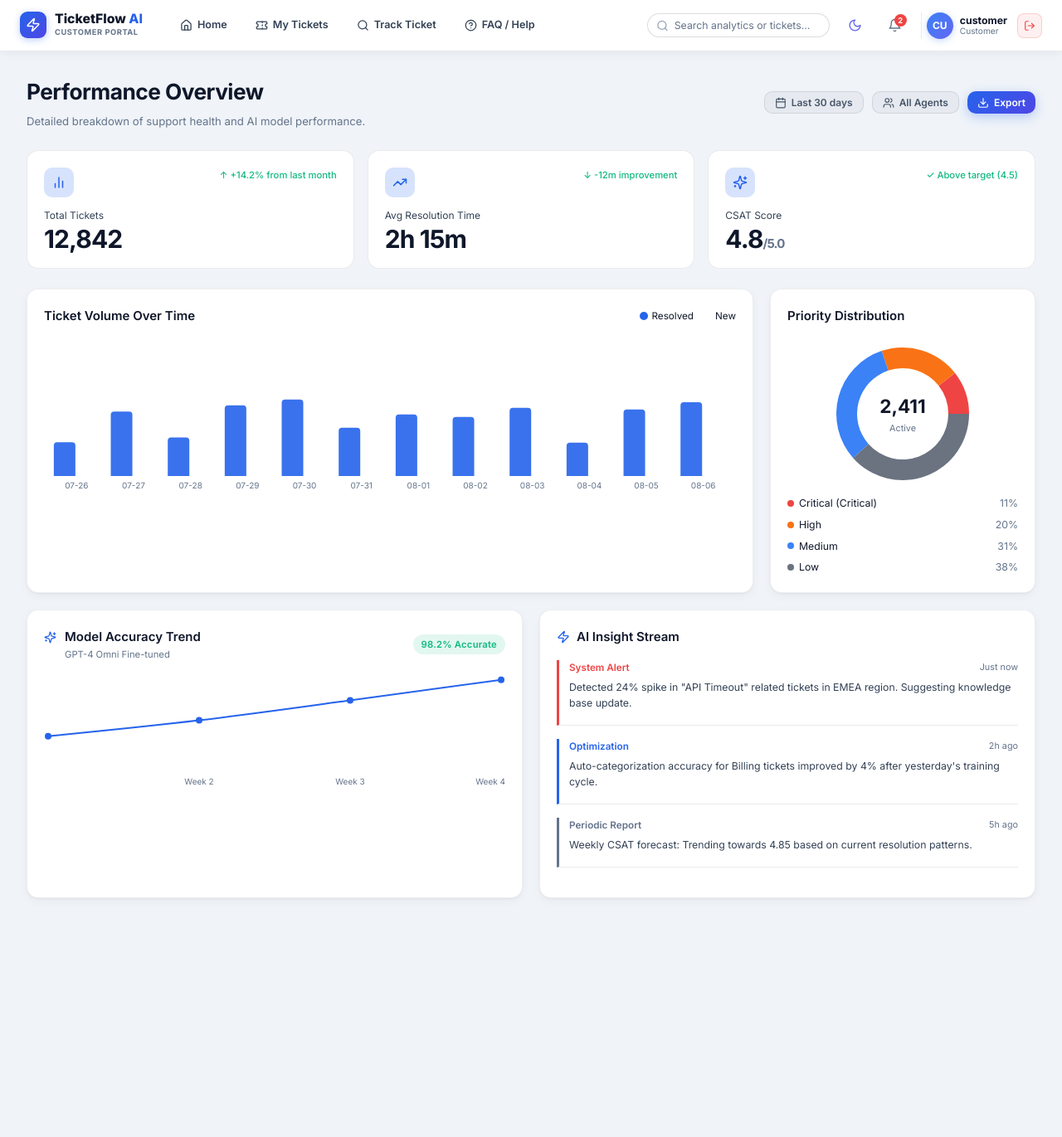
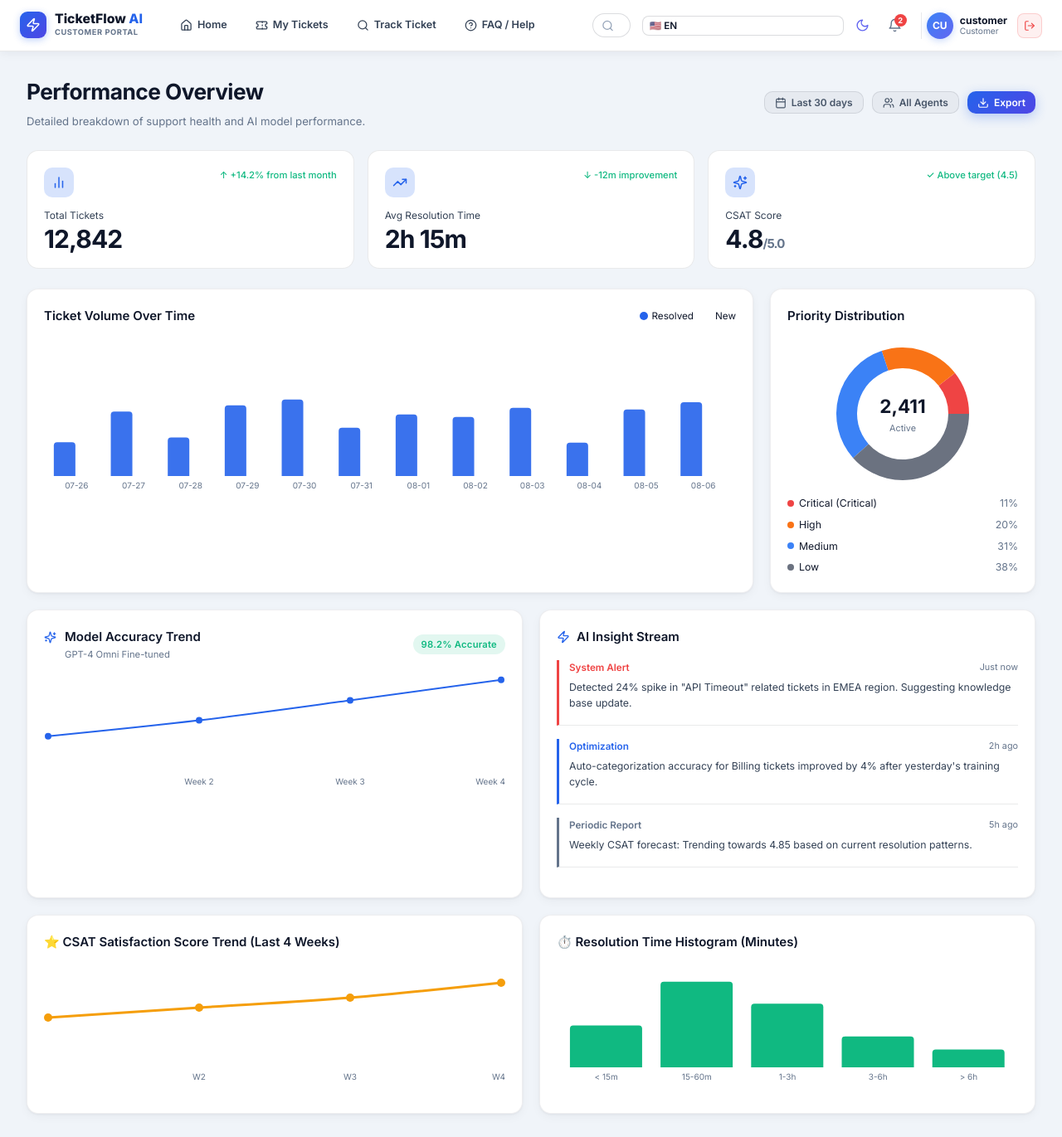
Before and after one commit to Deepakvk07/ticket-prioritization-system, a React (Vite) app in the folder frontend/: page /analytics in a window 1280 px wide. Shown: the whole page at 83% size. Before the commit the page ends 1111 px from the top, so only its background shows below. Built offline with nearby package versions, Linux system fonts and the light colour scheme.

Commit message:
feat: add 1-click multi-language switcher, FAQ AI instant answer engine, and CSAT trend/resolution time histogram analytics

```diff
--- a/frontend/src/components/Topbar.jsx
+++ b/frontend/src/components/Topbar.jsx
@@ -167,6 +167,27 @@ export default function Topbar({ user, placeholder = 'Search tickets, agents, or
           />
         </div>
 
+        {/* Language Selector Dropdown */}
+        <select
+          className="form-select"
+          value={localStorage.getItem('tf_lang') || 'en'}
+          onChange={e => {
+            localStorage.setItem('tf_lang', e.target.value)
+            window.dispatchEvent(new Event('languageChange'))
+          }}
+          style={{
+            fontSize: '0.78rem', padding: '4px 8px', borderRadius: 8,
+            border: '1px solid var(--border)', background: 'var(--bg-input)',
+            color: 'var(--text-primary)', fontWeight: 600, cursor: 'pointer'
+          }}
+        >
+          <option value="en">🇺🇸 EN</option>
+          <option value="es">🇪🇸 ES</option>
+          <option value="fr">🇫🇷 FR</option>
+          <option value="de">🇩🇪 DE</option>
+          <option value="hi">🇮🇳 HI</option>
+        </select>
+
         {/* Dark/Light Mode Toggle */}
         <button
           className="icon-btn"
--- a/frontend/src/pages/Analytics.jsx
+++ b/frontend/src/pages/Analytics.jsx
@@ -213,6 +213,52 @@ export default function Analytics({ user }) {
               ))}
             </div>
           </div>
+
+          {/* Charts Row 3 — CSAT Trend & Resolution Histogram */}
+          <div style={{ display: 'grid', gridTemplateColumns: '1fr 1fr', gap: 20, marginTop: 20 }}>
+            {/* CSAT Trend Graph */}
+            <div className="card">
+              <div className="section-title" style={{ marginBottom: 14 }}>
+                ⭐ CSAT Satisfaction Score Trend (Last 4 Weeks)
+              </div>
+              <ResponsiveContainer width="100%" height={160}>
+                <LineChart data={[
+                  { week: 'W1', csat: 4.5 },
+                  { week: 'W2', csat: 4.6 },
+                  { week: 'W3', csat: 4.7 },
+                  { week: 'W4', csat: 4.85 },
+                ]}>
+                  <CartesianGrid stroke="rgba(255,255,255,0.04)" vertical={false} />
+                  <XAxis dataKey="week" axisLine={false} tickLine={false} tick={{ fontSize: 10, fill: 'var(--text-muted)' }} />
+                  <YAxis domain={[4.0, 5.0]} hide />
+                  <Tooltip content={<CustomTooltip />} />
+                  <Line type="monotone" dataKey="csat" name="CSAT Rating" stroke="#f59e0b"
+                    strokeWidth={3} dot={{ fill: '#f59e0b', strokeWidth: 0, r: 5 }} />
+                </LineChart>
+              </ResponsiveContainer>
+            </div>
+
+            {/* Resolution Time Histogram */}
+            <div className="card">
+              <div className="section-title" style={{ marginBottom: 14 }}>
+                ⏱️ Resolution Time Histogram (Minutes)
+              </div>
+              <ResponsiveContainer width="100%" height={160}>
+                <BarChart data={[
+                  { range: '< 15m', count: 420 },
+                  { range: '15-60m', count: 860 },
+                  { range: '1-3h', count: 640 },
+                  { range: '3-6h', count: 310 },
+                  { range: '> 6h', count: 180 },
+                ]}>
+                  <XAxis dataKey="range" axisLine={false} tickLine={false} tick={{ fontSize: 10, fill: 'var(--text-muted)' }} />
+                  <YAxis hide />
+                  <Tooltip content={<CustomTooltip />} />
+                  <Bar dataKey="count" name="Tickets" fill="#10b981" radius={[4, 4, 0, 0]} />
+                </BarChart>
+              </ResponsiveContainer>
+            </div>
+          </div>
         </div>
       </div>
     </div>
--- a/frontend/src/pages/FAQ.jsx
+++ b/frontend/src/pages/FAQ.jsx
@@ -168,13 +168,28 @@ export default function FAQ({ user }) {
               <div className="faq-search">
                 <Search size={18} color="var(--text-muted)" />
                 <input
-                placeholder="Search questions..."
+                  placeholder="Ask AI or search knowledge base (e.g. 'How to track ticket', '504 error')..."
                   value={searchQuery}
                   onChange={e => setSearchQuery(e.target.value)}
                   style={{ color: 'var(--text-primary)' }}
                 />
               </div>
             </div>
+
+            {/* AI Instant Answer Banner */}
+            {searchQuery.trim().length > 2 && (
+              <div className="card" style={{ padding: '20px 24px', marginBottom: 24, borderRadius: 16, background: 'linear-gradient(135deg, rgba(37,99,235,0.08), rgba(16,185,129,0.06))', border: '1px solid rgba(37,99,235,0.25)' }}>
+                <div style={{ fontSize: '0.85rem', fontWeight: 800, color: 'var(--accent)', marginBottom: 6, display: 'flex', alignItems: 'center', gap: 6 }}>
+                  ⚡ AI Instant Answer Prediction
+                </div>
+                <div style={{ fontSize: '0.92rem', color: 'var(--text-primary)', fontWeight: 600, lineHeight: 1.5, marginBottom: 8 }}>
+                  "{searchQuery}"
+                </div>
+                <div style={{ fontSize: '0.85rem', color: 'var(--text-secondary)', lineHeight: 1.6 }}>
+                  {filteredData[0]?.questions[0]?.a || 'TicketFlow AI Assistant: Check out our top knowledge base matches below or submit a ticket directly for personal agent support.'}
+                </div>
+              </div>
+            )}
 
           {/* Category Tabs */}
           <div style={{ display: 'flex', gap: 10, flexWrap: 'wrap', marginBottom: 24 }}>
```
Lines whose indentation alone changed are shown as unchanged.
